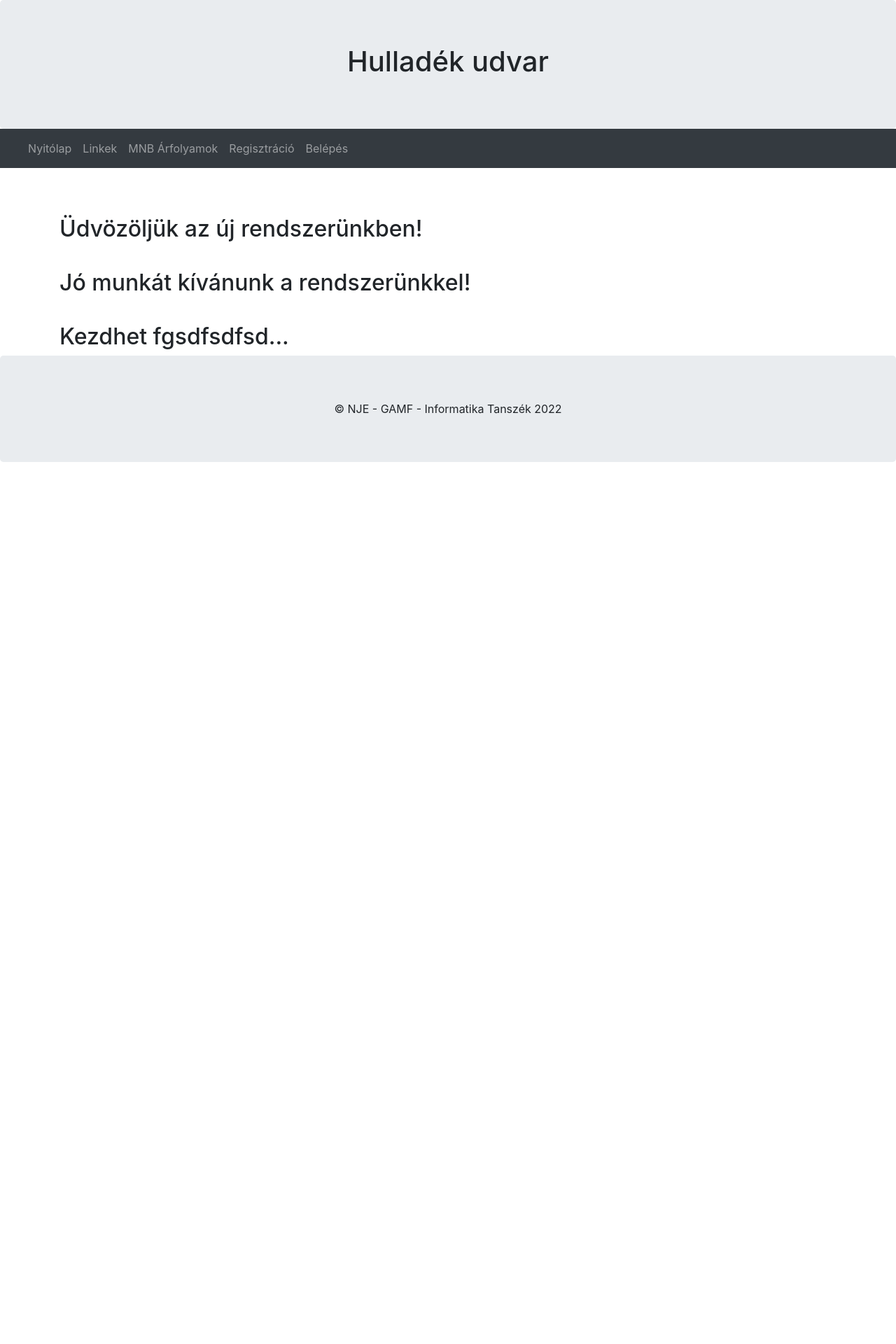
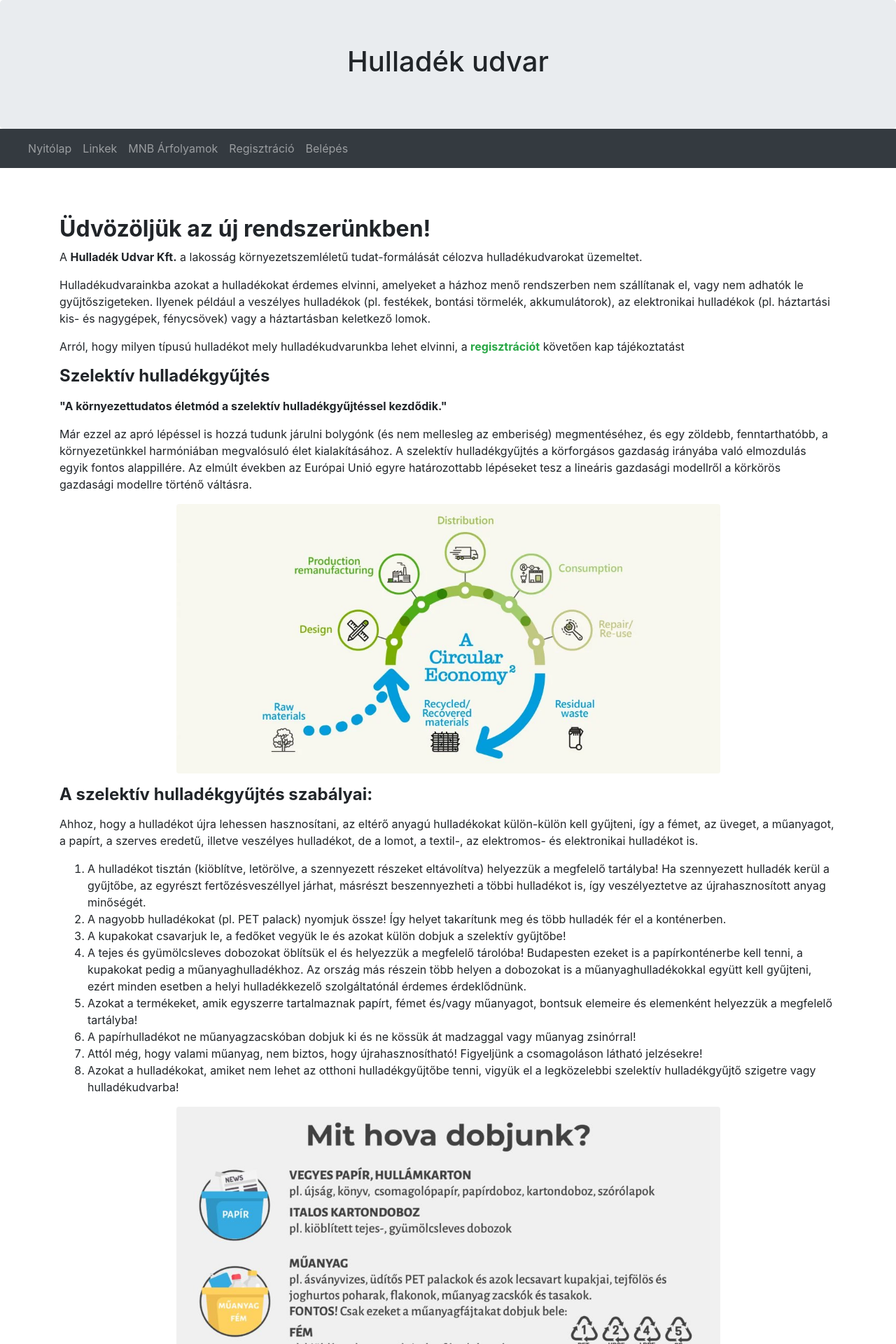
Before and after one commit to LNorbee/19_Hulladekudvar_WebProgII_Beadando1, a PHP site: page /19_Hulladekudvar_WebProgII_Beadando1/ in a window 1280 px wide. Shown: the top 1920 px of the page at 70% size. Before the commit the page ends 660 px from the top, so only its background shows below. Run offline with PHP 8.4, Linux system fonts and the light colour scheme.

Commit message:
nyitolap_main editing

```diff
--- a/views/nyitolap_main.php
+++ b/views/nyitolap_main.php
@@ -1,5 +1,132 @@
 <h2>
-    <br>Üdvözöljük az új rendszerünkben!<br>
-    <br>Jó munkát kívánunk a rendszerünkkel!<br>
-    <br>Kezdhet fgsdfsdfsd...<br>
+    <br><b>Üdvözöljük az új rendszerünkben!</b><br>
 </h2>
+
+<article>
+    <p>
+        A <b>Hulladék Udvar Kft.</b> a lakosság környezetszemléletű
+        tudat-formálását célozva hulladékudvarokat üzemeltet.
+    </p>
+    <p>
+        Hulladékudvarainkba azokat a hulladékokat érdemes elvinni, amelyeket a házhoz menő
+        rendszerben nem szállítanak el, vagy nem adhatók le gyűjtőszigeteken.
+        Ilyenek például a veszélyes hulladékok (pl. festékek, bontási törmelék,
+        akkumulátorok), az elektronikai hulladékok (pl. háztartási kis- és
+        nagygépek, fénycsövek) vagy a háztartásban keletkező lomok.
+    </p>
+    <p>
+        Arról, hogy milyen típusú hulladékot mely hulladékudvarunkba lehet elvinni,
+        a <b><a href="regisztracio" class= "text-success">regisztrációt</a></b> követően kap tájékoztatást
+    </p>
+
+</article>
+<article>
+    <p>
+    <h4><b>Szelektív hulladékgyűjtés</b></h4>
+    </p>
+
+    <p><b>"A környezettudatos életmód a szelektív hulladékgyűjtéssel kezdődik."</b>
+    </p>
+    <p>
+        Már ezzel az apró lépéssel is hozzá tudunk járulni bolygónk
+        (és nem mellesleg az emberiség) megmentéséhez, és egy zöldebb,
+        fenntarthatóbb, a környezetünkkel harmóniában megvalósuló élet
+        kialakításához.
+        A szelektív hulladékgyűjtés a körforgásos gazdaság irányába való
+        elmozdulás egyik fontos alappillére. Az elmúlt években az Európai Unió
+        egyre határozottabb lépéseket tesz a lineáris gazdasági modellről a
+        körkörös gazdasági modellre történő váltásra.
+    </p>
+    <img src="<?=SITE_ROOT?>/assets/images/circular-economy.jpg" class="rounded mx-auto d-block" alt="korkoros_gazdasag" style="height: auto; width: 70%;"/>
+
+</article>
+<article>
+    <p>
+    <h4><b>A szelektív hulladékgyűjtés szabályai:</b></h4>
+    </p>
+    <p>
+        Ahhoz, hogy a hulladékot újra lehessen hasznosítani, az eltérő
+        anyagú hulladékokat külön-külön kell gyűjteni, így a fémet,
+        az üveget, a műanyagot, a papírt, a szerves eredetű,
+        illetve veszélyes hulladékot, de a lomot, a textil-,
+        az elektromos- és elektronikai hulladékot is.
+    </p>
+
+    <ol>
+        <li>
+            A hulladékot tisztán (kiöblítve, letörölve, a szennyezett részeket eltávolítva)
+            helyezzük a megfelelő tartályba! Ha szennyezett hulladék kerül a gyűjtőbe,
+            az egyrészt fertőzésveszéllyel járhat, másrészt beszennyezheti a többi hulladékot is,
+            így veszélyeztetve az újrahasznosított anyag minőségét.
+        </li>
+        <li>
+            A nagyobb hulladékokat (pl. PET palack) nyomjuk össze! Így helyet takarítunk
+            meg és több hulladék fér el a konténerben.
+        </li>
+        <li>
+            A kupakokat csavarjuk le, a fedőket vegyük le és azokat külön dobjuk a szelektív gyűjtőbe!
+        </li>
+        <li>
+            A tejes és gyümölcsleves dobozokat öblítsük el és helyezzük a megfelelő tárolóba! Budapesten
+            ezeket is a papírkonténerbe kell tenni, a kupakokat pedig a műanyaghulladékhoz. Az ország más
+            részein több helyen a dobozokat is a műanyaghulladékokkal együtt kell gyűjteni, ezért minden
+            esetben a helyi hulladékkezelő szolgáltatónál érdemes érdeklődnünk.
+        </li>
+        <li>
+            Azokat a termékeket, amik egyszerre tartalmaznak papírt, fémet és/vagy műanyagot,
+            bontsuk elemeire és elemenként helyezzük a megfelelő tartályba!
+        </li>
+        <li>
+            A papírhulladékot ne műanyagzacskóban dobjuk ki és ne kössük át madzaggal vagy műanyag zsinórral!
+        </li>
+        <li>
+            Attól még, hogy valami műanyag, nem biztos, hogy újrahasznosítható! Figyeljünk a csomagoláson látható jelzésekre!
+        </li>
+        <li>
+            Azokat a hulladékokat, amiket nem lehet az otthoni hulladékgyűjtőbe tenni, vigyük el a legközelebbi
+            szelektív hulladékgyűjtő szigetre vagy hulladékudvarba!
+        </li>
+    </ol>
+    <img src="<?=SITE_ROOT?>/assets/images/szelektiv_hulladek.jpg"  class="rounded mx-auto d-block" alt="szelektiv_hulladek" style="height: auto; width: 70%;"/>
+</article>
+<article>
+    <p>
+    <h4><b>Mi <b>NEM</b> gyűjthető szelektíven</b></h4>
+    </p>
+
+    <h5><b>Semmiképp se kerüljön a papírkonténerbe:</b></h5>
+    <ul>
+        <li>zsíros, szennyezett, ételmaradékos papír</li>
+        <li>hőpapír (blokk, nyugta)</li>
+        <li>közlekedési jegyek</li>
+        <li>sorszámok (bankban, orvosi rendelőben kapott cetlik)</li>
+        <li>indigó</li>
+        <li>faxpapír</li>
+        <li>használt egészségügyi papír (zsebkendő, szalvéta)</li>
+        <li>műanyagréteggel bevont papírcsomagolás (elviteles kávés pohár)</li>
+    </ul>
+
+    <h5><b>Semmiképp se kerüljön a műanyagos konténerbe:</b></h5>
+    <ul>
+        <li>kazetta, CD</li>
+        <li>műanyagjátékok</li>
+        <li>fogkefe</li>
+        <li>fémbelsejű fóliák (chipscsomagolás, csokipapír)</li>
+        <li>habtálca</li>
+        <li>hungarocell</li>
+        <li>ételmaradékokkal vagy vegyszerrel szennyezett, elöblítetlen műanyag és konzervdoboz</li>
+        <li>gyógyszeres levél</li>
+    </ul>
+
+    <h5><b>Semmiképp se kerüljön az üveggyűjtő konténerbe:</b></h5>
+    <ul>
+        <li>villanykörte</li>
+        <li>szemüveg</li>
+        <li>neoncső</li>
+        <li>hőálló üvegtál</li>
+        <li>orvosságos és veszélyes anyagokat tartalmazó üvegek</li>
+    </ul>
+    <img src="<?=SITE_ROOT?>/assets/images/thx-for-recycling.jpeg" class="rounded mx-auto d-block" alt="recycling" style="height: auto; width: 50%"/>
+</article>
+
+<h6><a href="https://xforest.hu/szelektiv-hulladekgyujtes/">Eredeti forrás</a></h6>
```
Also changed, not shown: assets/images/circular-economy.jpg (added), assets/images/szelektiv_hulladek.jpg (added), assets/images/thx-for-recycling.jpeg (added).
